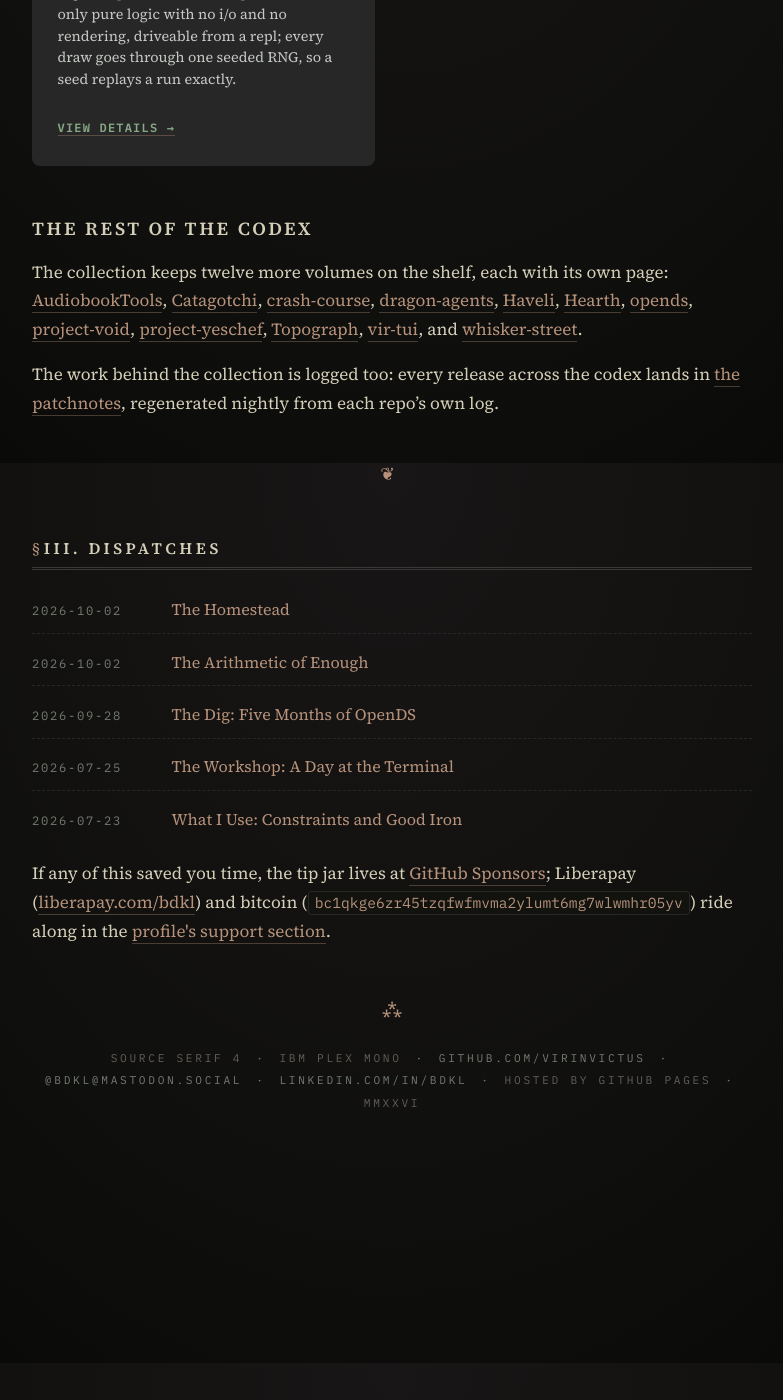
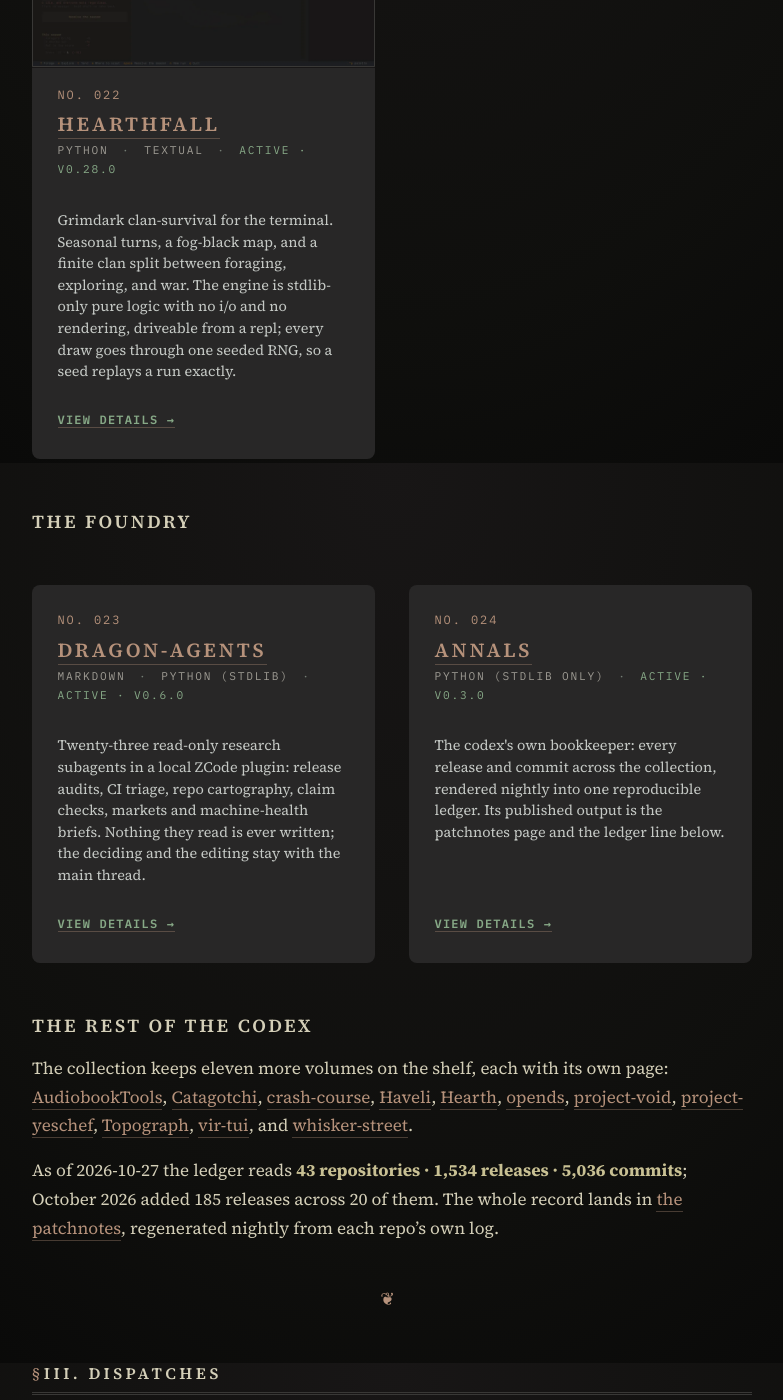
Before and after one commit to VirInvictus/VirInvictus.github.io, a Jekyll site: the page built from README.md, in a window 1280 px wide and 1400 px high, scrolled down 8537 px. Shown: the whole window, without its empty margins (248-1031 px from the left). Built offline with Jekyll 4.4.1, drawn with Linux system fonts in a browser that asks for light colours; before the commit the page ends 9731 px from its top, so only the background shows below that; some of the changed text lies outside the part shown.

Commit message:
home: the Foundry grid, method and outreach paragraphs, annals page, ledger include
Adopting the Gemini Argon review: § I explains the method (AI harness
plus the read-only dragon-agents, architecture as the gate), § II gains
a Foundry grid with cards No. 023 (dragon-agents, v0.6.0) and No. 024
(annals, v0.3.0, new codex page; dragon-agents leaves the shelf line),
the front page closes § I with an open-to-work note, and the ledger
numbers render from the annals-owned _includes/ledger.md include so
they refresh nightly instead of drifting.

```diff
--- a/README.md
+++ b/README.md
@@ -28,11 +28,15 @@ My work focuses on native Linux desktop software. I build with Rust and GTK4, C
 
 Where a rule can be a compile error instead of a convention, I make it one. I would rather ship against a hard memory ceiling than an optional benchmark, and I will port a battle-tested architecture with attribution before I invent a new one.
 
+None of it is typed by hand. I drive an AI coding harness across the workspace, and I built the harness a staff: [dragon-agents]({{ '/codex/dragon-agents/' | relative_url }}), twenty-three read-only research subagents that map repositories, audit releases, triage CI, and verify a claim before it gates any work. They gather and report; the architecture decides. Rust's borrow checker, stdlib-only walls, dry-run defaults, single-writer SQLite: a machine cannot argue its way past those, so nothing it drafts skips the gates a human patch would meet. I supply the architecture and the taste; the harness supplies the typing speed.
+
 I came to this work late. I spent nearly twenty years in restaurants and mining camps before picking up *The C Programming Language*. I read it at night between shifts because the cover looked serious and I wanted to know what serious looked like. I am a Computer Engineering Technician student now with a CS bachelor's underway at Algoma; the paperwork is catching up to two decades of practice.
 
 By temperament I am an archivist. I keep a private Calibre library that runs into the four figures, a music collection sorted by hand, and an RSS spool I read every morning. Friends have called the practice *shadow librarianship*. The catalogue is my own, kept on my own disks, and indexed by my own tools. Most of what I build is designed for people who treat their library as a resource worth maintaining.
 
 The site is named *Vir Invictus*, *the unconquered*. I picked it a long time ago and it stuck.
+
+I am open to work, and I come cheap when the problem is interesting; the interesting ones are why I got into this. Write to [larocque.brandon+outreach@gmail.com](mailto:larocque.brandon+outreach@gmail.com).
 
 <p class="ornament ornament--fleuron">❦</p>
 
@@ -305,11 +309,36 @@ Native Linux desktop software sits at the centre, with games, KOReader companion
 </div>
 </div>
 
+### The Foundry
+
+<div class="codex-grid">
+<div class="codex-card">
+<div class="card-header">
+<span class="codex-num">No. 023</span>
+<h3><a href="{{ '/codex/dragon-agents/' | relative_url }}">dragon-agents</a></h3>
+<p class="codex-meta">Markdown <span class="stack-sep">·</span> Python (stdlib) <span class="stack-sep">·</span> <span class="status">active · v0.6.0</span></p>
+</div>
+<p class="card-desc">Twenty-three read-only research subagents in a local ZCode plugin: release audits, CI triage, repo cartography, claim checks, markets and machine-health briefs. Nothing they read is ever written; the deciding and the editing stay with the main thread.</p>
+<p class="card-link-container"><a href="{{ '/codex/dragon-agents/' | relative_url }}" class="card-link">View Details &rarr;</a></p>
+</div>
+<div class="codex-card">
+<div class="card-header">
+<span class="codex-num">No. 024</span>
+<h3><a href="{{ '/codex/annals/' | relative_url }}">annals</a></h3>
+<p class="codex-meta">Python (stdlib only) <span class="stack-sep">·</span> <span class="status">active · v0.3.0</span></p>
+</div>
+<p class="card-desc">The codex's own bookkeeper: every release and commit across the collection, rendered nightly into one reproducible ledger. Its published output is the patchnotes page and the ledger line below.</p>
+<p class="card-link-container"><a href="{{ '/codex/annals/' | relative_url }}" class="card-link">View Details &rarr;</a></p>
+</div>
+</div>
+
 ### The rest of the codex
 
-The collection keeps twelve more volumes on the shelf, each with its own page: [AudiobookTools]({{ '/codex/audiobooktools/' | relative_url }}), [Catagotchi]({{ '/codex/catagotchi/' | relative_url }}), [crash-course]({{ '/codex/crash-course/' | relative_url }}), [dragon-agents]({{ '/codex/dragon-agents/' | relative_url }}), [Haveli]({{ '/codex/haveli/' | relative_url }}), [Hearth]({{ '/codex/hearth/' | relative_url }}), [opends]({{ '/codex/opends/' | relative_url }}), [project-void]({{ '/codex/project-void/' | relative_url }}), [project-yeschef]({{ '/codex/project-yeschef/' | relative_url }}), [Topograph]({{ '/codex/topograph/' | relative_url }}), [vir-tui]({{ '/codex/vir-tui/' | relative_url }}), and [whisker-street]({{ '/codex/whisker-street/' | relative_url }}).
+The collection keeps eleven more volumes on the shelf, each with its own page: [AudiobookTools]({{ '/codex/audiobooktools/' | relative_url }}), [Catagotchi]({{ '/codex/catagotchi/' | relative_url }}), [crash-course]({{ '/codex/crash-course/' | relative_url }}), [Haveli]({{ '/codex/haveli/' | relative_url }}), [Hearth]({{ '/codex/hearth/' | relative_url }}), [opends]({{ '/codex/opends/' | relative_url }}), [project-void]({{ '/codex/project-void/' | relative_url }}), [project-yeschef]({{ '/codex/project-yeschef/' | relative_url }}), [Topograph]({{ '/codex/topograph/' | relative_url }}), [vir-tui]({{ '/codex/vir-tui/' | relative_url }}), and [whisker-street]({{ '/codex/whisker-street/' | relative_url }}).
 
-The work behind the collection is logged too: every release across the codex lands in [the patchnotes]({{ '/patchnotes/' | relative_url }}), regenerated nightly from each repo's own log.
+<!-- The front-page ledger line: written nightly by the annals repo to
+_includes/ledger.md. Generator-owned; never hand-edit the include. -->
+{% include ledger.md %}
 
 <p class="ornament ornament--fleuron">❦</p>
 
--- /dev/null
+++ b/_includes/ledger.md
@@ -0,0 +1 @@
+As of 2026-10-27 the ledger reads **43 repositories · 1,534 releases · 5,036 commits**; October 2026 added 185 releases across 20 of them. The whole record lands in [the patchnotes]({{ '/patchnotes/' | relative_url }}), regenerated nightly from each repo's own log.
```
Also changed, not shown: AGENTS.md (+1 -0 lines), codex/annals.md (added, +15 -0 lines), patchnotes.md (+12 -11 lines).
